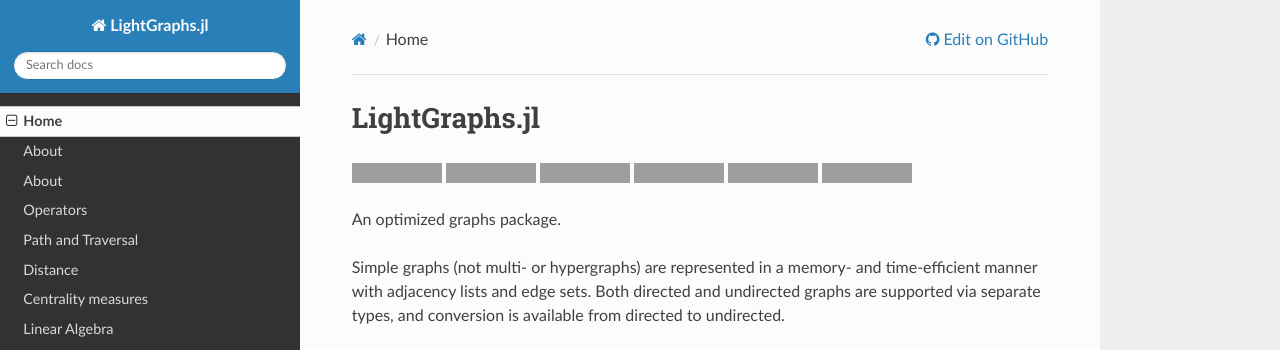
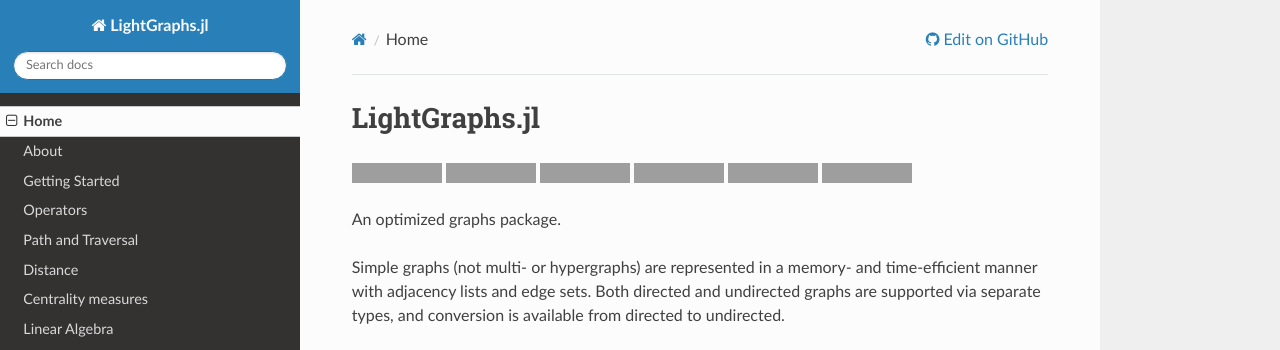
Before and after one commit to sbromberger/LightGraphs.jl, an MkDocs documentation site: the page built from doc/index.md, in a window 1280 px wide. Shown: the top 350 px of the page. Built offline with MkDocs 1.6.1, drawn with Linux system fonts in a browser that asks for light colours; nearby versions of some CDN libraries; old or Windows-style settings are respelled for this version of MkDocs; grey boxes are pictures that could not be loaded.

Commit message:
Update mkdocs.yml
Fixes #159

```diff
--- a/mkdocs.yml
+++ b/mkdocs.yml
@@ -5,7 +5,7 @@
 pages:
   - 'Home': 'index.md'
   - 'About': 'about.md'
-  - 'Getting Started': 'about.md'
+  - 'Getting Started': 'gettingstarted.md'
   - 'Operators': 'operators.md'
   - 'Path and Traversal': 'pathing.md'
   - 'Distance': 'distance.md'
```
